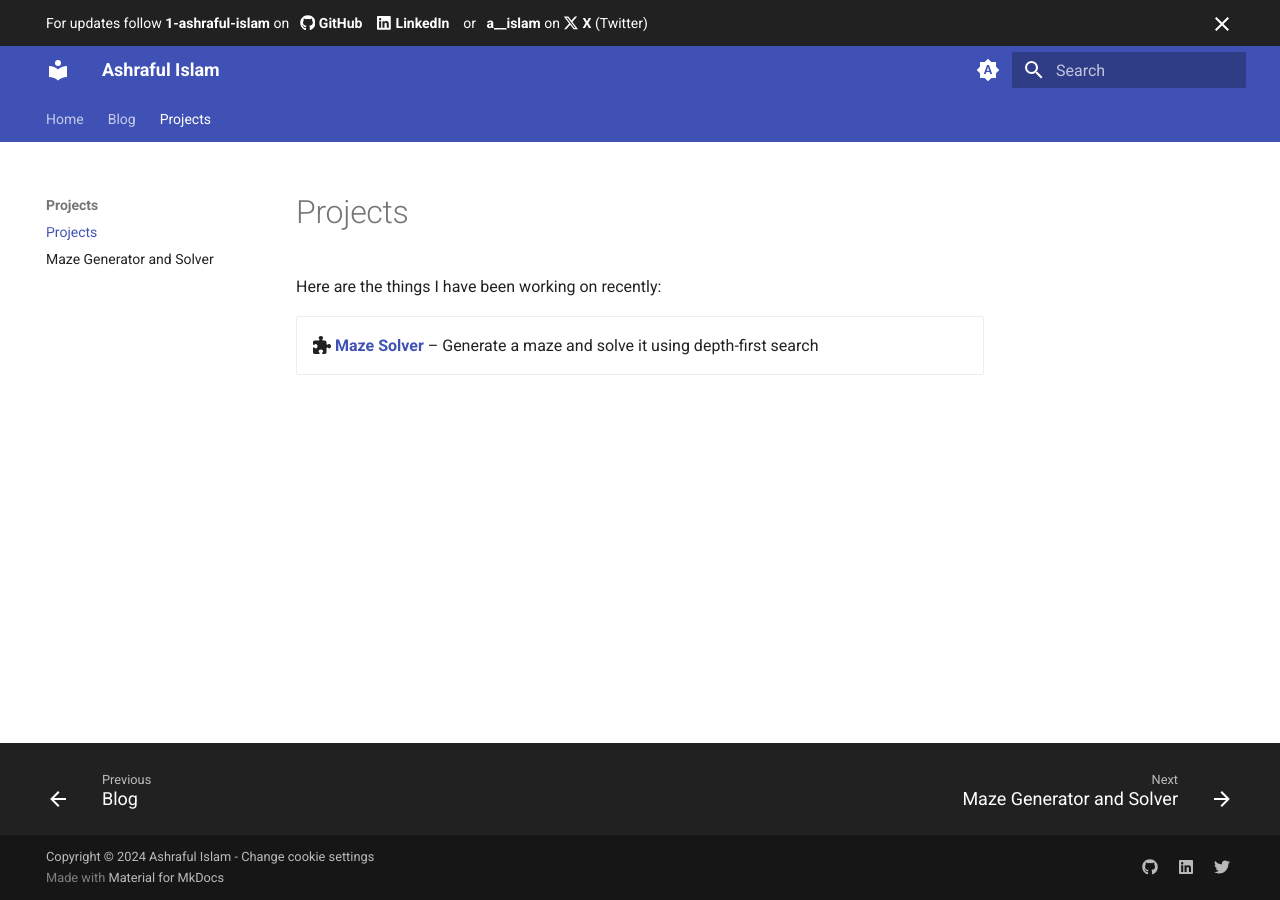
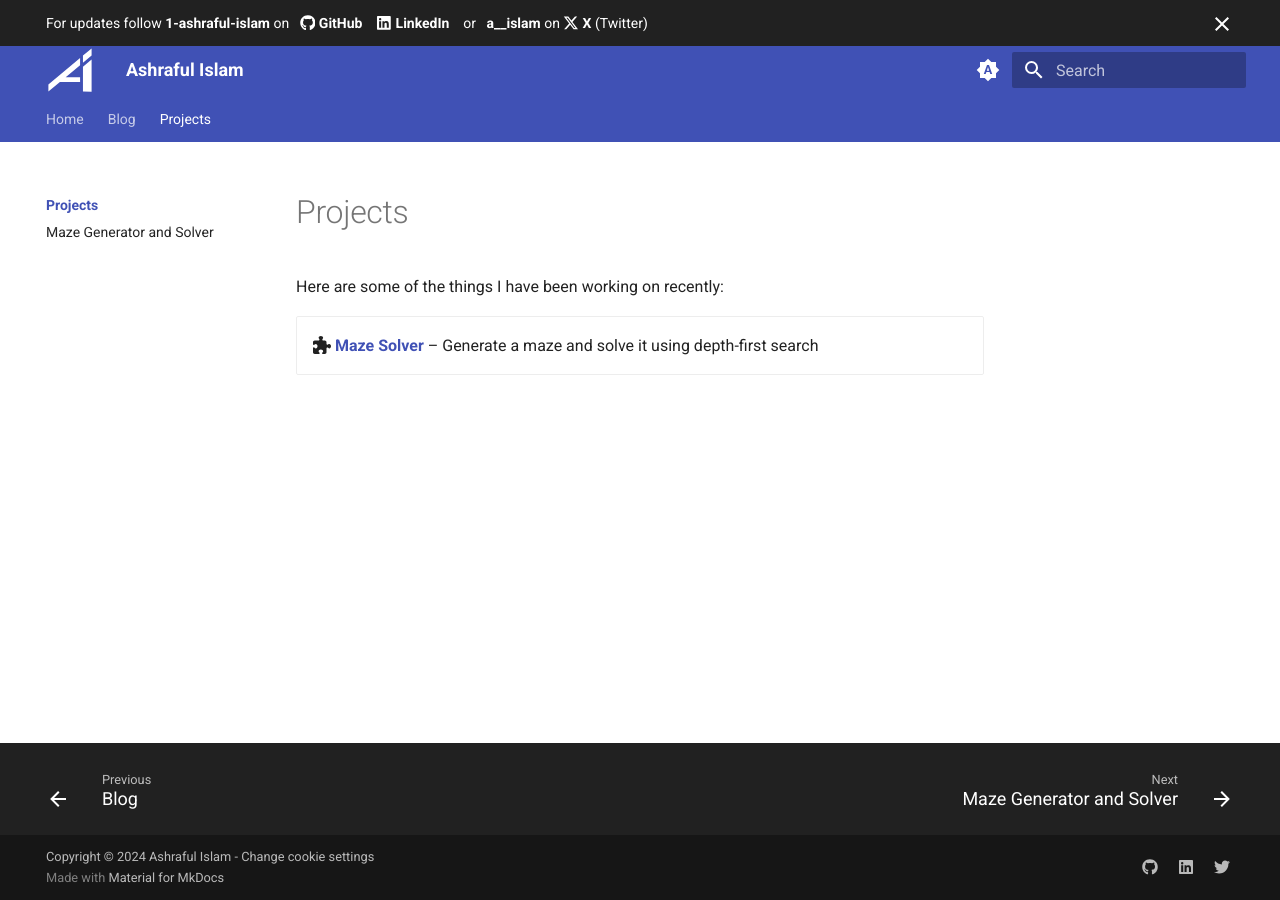
Before and after one commit to 1-ashraful-islam/1-ashraful-islam.github.io, an MkDocs documentation site: the page built from docs/projects/index.md, in a window 1280 px wide. Built offline with MkDocs 1.6.1 and Material for MkDocs 9.7.7, drawn with Linux system fonts in a browser that asks for light colours; plug-ins that fetch from the network failed and are left out; comment, search, counter and statistics services are not loaded.

Commit message:
adds AI logo to the website

```diff
--- a/docs/projects/index.md
+++ b/docs/projects/index.md
@@ -1,6 +1,10 @@
+---
+title: Projects
+---
+
 # Projects
 
-Here are the things I have been working on recently:
+Here are some of the things I have been working on recently:
 
 <div class="grid cards" markdown>
 
--- a/docs/stylesheets/extra.css
+++ b/docs/stylesheets/extra.css
@@ -30,3 +30,18 @@
 .heart {
   animation: heart 1000ms infinite;
 }
+
+ .md-header__button.md-logo {
+  padding-top: 0;
+  padding-bottom: 0;
+  margin-top: 0;
+  margin-bottom: 0;
+  /* height: 2.4rem; */
+  /* width: 2.4rem; */
+}
+
+.md-header__button.md-logo img,
+.md-header__button.md-logo svg {
+  height: 48px;
+  width: 48px;
+}
--- a/mkdocs.yml
+++ b/mkdocs.yml
@@ -14,25 +14,30 @@ copyright: >
 theme:
   name: material
   custom_dir: overrides
+  logo: assets/images/ai_logo_white_small.svg
+  favicon: assets/images/favicon.ico
+  # icon:
+  #   logo: logo
   features:
-    - navigation.instant
-    - navigation.instant.progress
+    # - navigation.instant
+    # - navigation.instant.progress
     - navigation.tracking
     - navigation.tabs
-    - navigation.tabs.sticky
+    # - navigation.tabs.sticky
     - navigation.sections
-    - navigation.expand
+    # - navigation.expand
     - navigation.top
     - navigation.footer
+    - navigation.indexes
     - search.suggest
     - search.highlight
     - search.share
     - announce.dismiss
+    - content.tooltips
     - content.code.copy
     - content.code.annotate
     - content.tabs.link
     - header.autohide
-    - content.tooltips
   palette:
 
     # Palette toggle for automatic mode
```
Also changed, not shown: docs/assets/images/ai_logo_black.svg (added), docs/assets/images/ai_logo_black_small.svg (added), docs/assets/images/ai_logo_black_small_square.png (added), docs/assets/images/ai_logo_black_small_square.svg (added), docs/assets/images/ai_logo_black_small_square_old.svg (added), docs/assets/images/ai_logo_white.svg (added), docs/assets/images/ai_logo_white_small.svg (added), docs/assets/images/favicon.ico (added), docs/assets/images/favicon.png (added).
